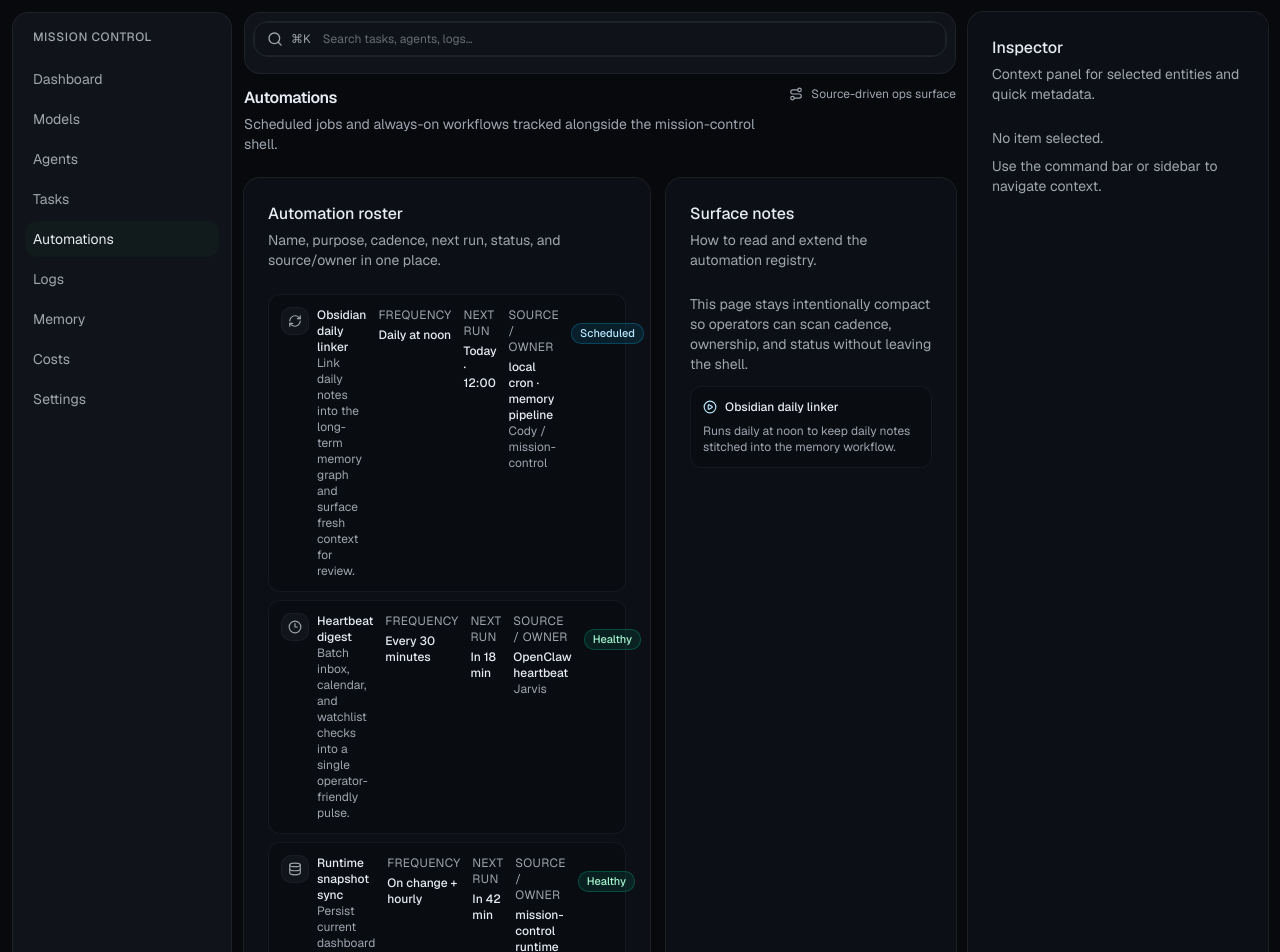
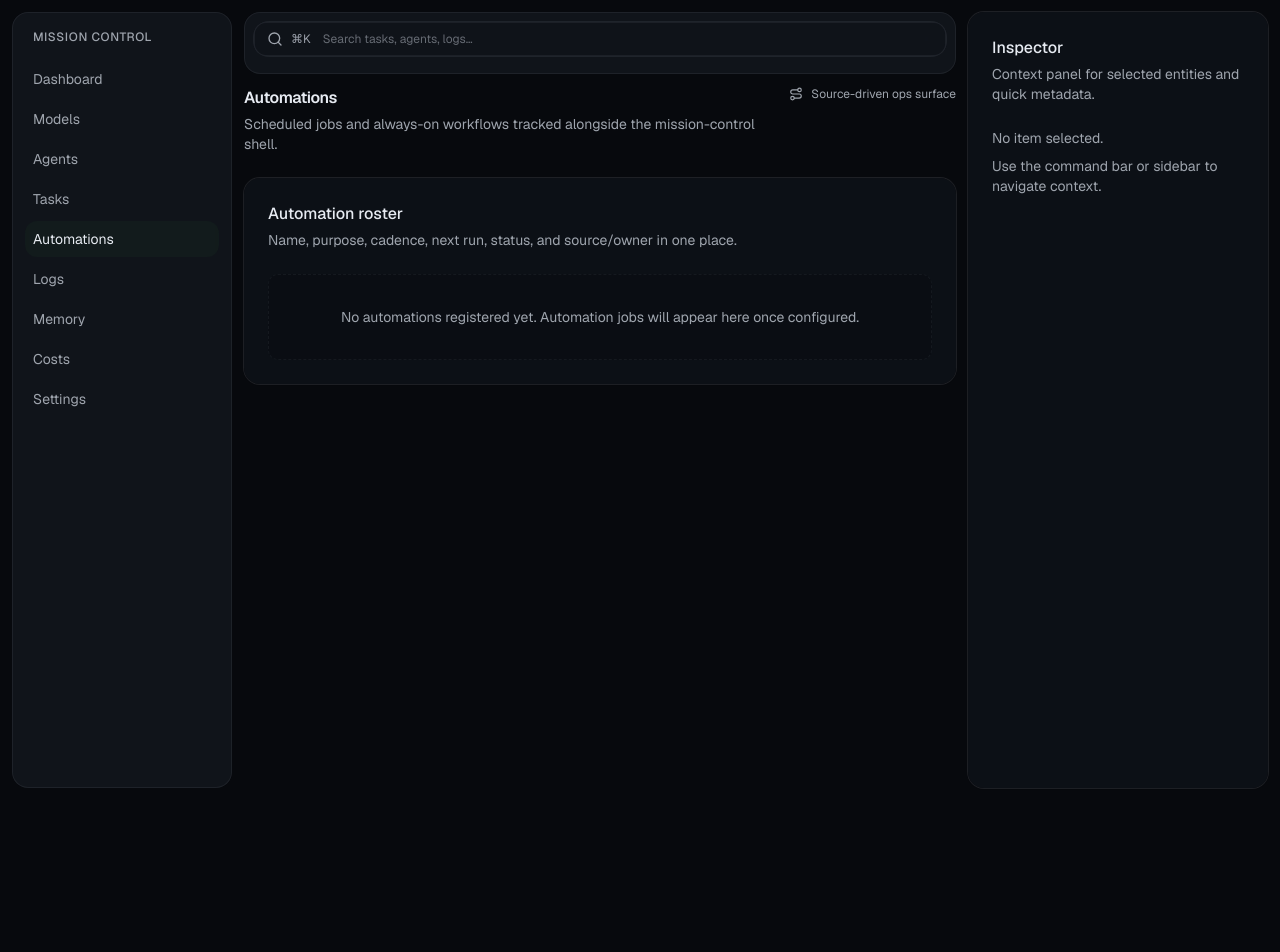
Before and after one commit to 0racularGh0st/mission-control, a Next.js app: page /automations in a window 1280 px wide. Shown: the top 952 px of the page. After the commit the page ends 800 px from the top, so only its background shows below. Built offline with nearby package versions, Linux system fonts and the light colour scheme.

Commit message:
fix(mock-data): remove hardcoded automations, clean unused imports
- Replace hardcoded automations roster with empty state message
- Remove unused Cpu and GitBranch imports from ModelsClient

```diff
--- a/app/automations/page.tsx
+++ b/app/automations/page.tsx
@@ -1,61 +1,6 @@
-import { Clock3, Database, PlayCircle, RefreshCw, Route, ShieldCheck } from "lucide-react";
+import { Route } from "lucide-react";
 
-import { Card, CardContent, CardDescription, CardHeader, CardTitle } from "@/components/ui/card";
 import { Panel, SectionHeader } from "@/src/components/primitives";
-
-const automations = [
-  {
-    name: "Obsidian daily linker",
-    purpose: "Link daily notes into the long-term memory graph and surface fresh context for review.",
-    frequency: "Daily at noon",
-    nextRun: "Today · 12:00",
-    status: "Scheduled",
-    source: "local cron · memory pipeline",
-    owner: "Cody / mission-control",
-    icon: RefreshCw,
-  },
-  {
-    name: "Heartbeat digest",
-    purpose: "Batch inbox, calendar, and watchlist checks into a single operator-friendly pulse.",
-    frequency: "Every 30 minutes",
-    nextRun: "In 18 min",
-    status: "Healthy",
-    source: "OpenClaw heartbeat",
-    owner: "Jarvis",
-    icon: Clock3,
-  },
-  {
-    name: "Runtime snapshot sync",
-    purpose: "Persist current dashboard state so the control surface reloads with continuity.",
-    frequency: "On change + hourly",
-    nextRun: "In 42 min",
-    status: "Healthy",
-    source: "mission-control runtime",
-    owner: "mission-control",
-    icon: Database,
-  },
-  {
-    name: "Safety gate review",
-    purpose: "Check high-risk actions and flag anything needing human approval before execution.",
-    frequency: "Daily at 09:30",
-    nextRun: "Tomorrow · 09:30",
-    status: "Idle",
-    source: "policy scheduler",
-    owner: "OpenClaw policy layer",
-    icon: ShieldCheck,
-  },
-];
-
-function StatusPill({ status }: { status: string }) {
-  const tone =
-    status === "Healthy"
-      ? "bg-emerald-400/10 text-emerald-200 border-emerald-400/25"
-      : status === "Scheduled"
-        ? "bg-sky-400/10 text-sky-200 border-sky-400/25"
-        : "bg-muted/60 text-muted-foreground border-border";
-
-  return <span className={`inline-flex rounded-md border px-2 py-0.5 text-[11px] font-medium ${tone}`}>{status}</span>;
-}
 
 export default function AutomationsPage() {
   return (
@@ -71,61 +16,11 @@ export default function AutomationsPage() {
         }
       />
 
-      <section className="grid grid-cols-1 gap-4 xl:grid-cols-[1.4fr_1fr]">
-        <Panel title="Automation roster" description="Name, purpose, cadence, next run, status, and source/owner in one place.">
-          <div className="space-y-2">
-            {automations.map((automation) => {
-              const Icon = automation.icon;
-              return (
-                <div key={automation.name} className="grid grid-cols-1 gap-3 rounded-lg border border-border/60 bg-background/35 p-3 text-xs md:grid-cols-[1.3fr_1.8fr_0.9fr_0.9fr_auto] md:items-start">
-                  <div className="flex items-start gap-2">
-                    <div className="rounded-md border border-border/60 bg-muted/40 p-1.5 text-muted-foreground">
-                      <Icon className="h-3.5 w-3.5" />
-                    </div>
-                    <div>
-                      <div className="font-medium text-foreground">{automation.name}</div>
-                      <div className="text-muted-foreground">{automation.purpose}</div>
-                    </div>
-                  </div>
-                  <div>
-                    <div className="text-muted-foreground uppercase tracking-wide">Frequency</div>
-                    <div className="mt-1 font-medium">{automation.frequency}</div>
-                  </div>
-                  <div>
-                    <div className="text-muted-foreground uppercase tracking-wide">Next run</div>
-                    <div className="mt-1 font-medium">{automation.nextRun}</div>
-                  </div>
-                  <div>
-                    <div className="text-muted-foreground uppercase tracking-wide">Source / owner</div>
-                    <div className="mt-1 font-medium">{automation.source}</div>
-                    <div className="text-muted-foreground">{automation.owner}</div>
-                  </div>
-                  <div className="md:pt-4">
-                    <StatusPill status={automation.status} />
-                  </div>
-                </div>
-              );
-            })}
-          </div>
-        </Panel>
-
-        <Card className="border-border/80 bg-card/80">
-          <CardHeader>
-            <CardTitle>Surface notes</CardTitle>
-            <CardDescription>How to read and extend the automation registry.</CardDescription>
-          </CardHeader>
-          <CardContent className="space-y-3 text-sm text-muted-foreground">
-            <p>This page stays intentionally compact so operators can scan cadence, ownership, and status without leaving the shell.</p>
-            <div className="rounded-lg border border-border/60 bg-background/35 p-3">
-              <div className="flex items-center gap-2 text-xs font-medium text-foreground">
-                <PlayCircle className="h-3.5 w-3.5 text-sky-200" />
-                Obsidian daily linker
-              </div>
-              <p className="mt-2 text-xs text-muted-foreground">Runs daily at noon to keep daily notes stitched into the memory workflow.</p>
-            </div>
-          </CardContent>
-        </Card>
-      </section>
+      <Panel title="Automation roster" description="Name, purpose, cadence, next run, status, and source/owner in one place.">
+        <div className="rounded-md border border-dashed border-border/60 bg-background/20 px-3 py-8 text-sm text-muted-foreground text-center">
+          No automations registered yet. Automation jobs will appear here once configured.
+        </div>
+      </Panel>
     </main>
   );
 }
--- a/src/components/ModelsClient.tsx
+++ b/src/components/ModelsClient.tsx
@@ -1,7 +1,7 @@
 "use client";
 
 import { useEffect, useState } from "react";
-import { ArrowDown, ArrowRight, CheckCircle2, Cpu, GitBranch, Network, Sparkles } from "lucide-react";
+import { ArrowDown, ArrowRight, CheckCircle2, Network, Sparkles } from "lucide-react";
 
 import { Panel, SectionHeader } from "@/src/components/primitives";
 
```
